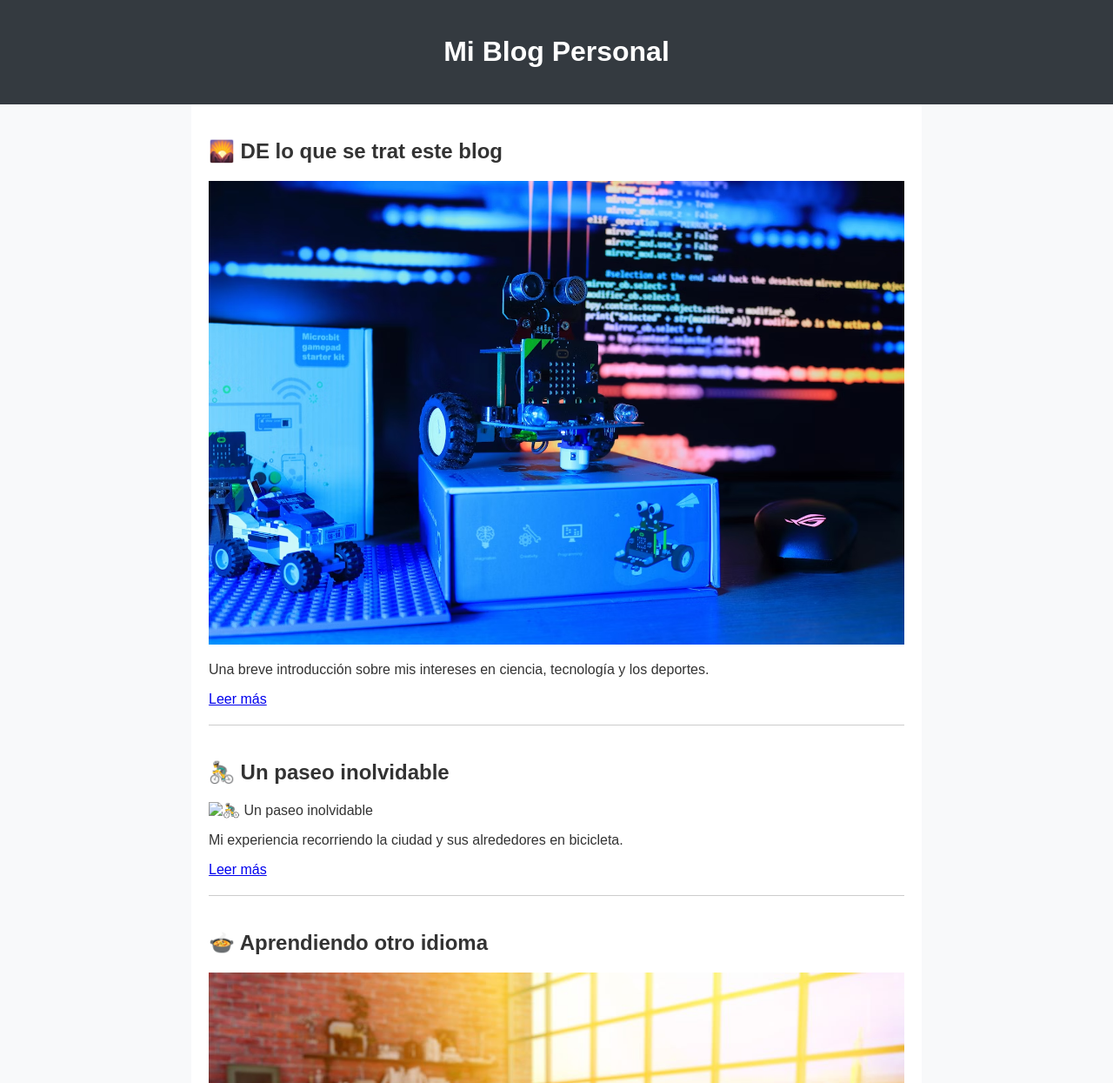
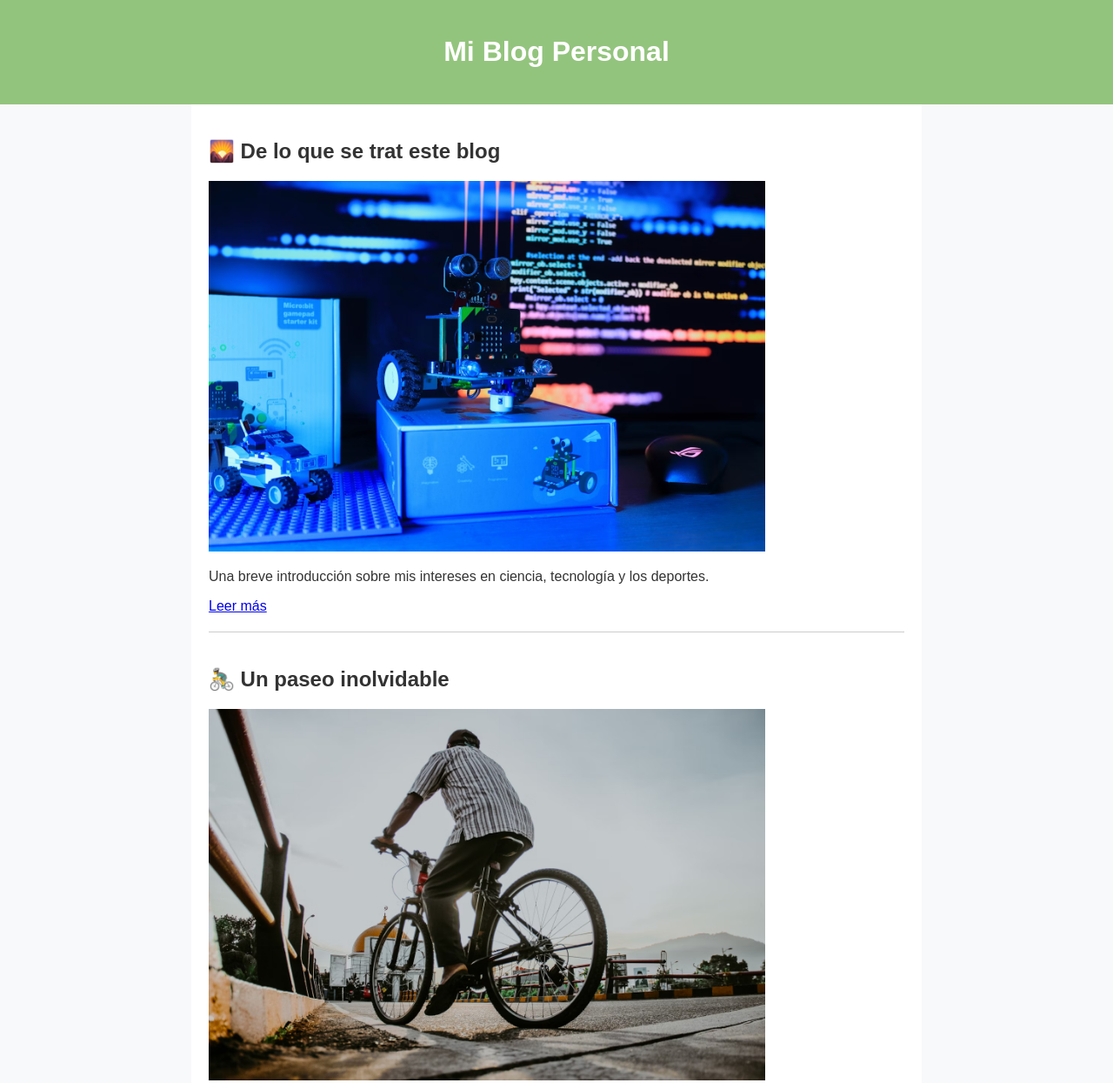
Before and after one commit to settheory172/blog, a plain HTML site: page index.html in a window 1280 px wide. Shown: the top 1245 px of the page at 87% size. Drawn offline with Linux system fonts and the light colour scheme.

```diff
--- a/index.html
+++ b/index.html
@@ -33,7 +33,7 @@
         const entrada = document.createElement("article");
         entrada.innerHTML = `
           <h2>${post.titulo}</h2>
-          <img src="${basePath}${post.imagen}" alt="${post.titulo}" style="max-width: 100%;">
+          <img src="${basePath}${post.imagen}" alt="${post.titulo}" style="max-width: 80%;">
           <p>${post.descripcion}</p>
           <a href="${basePath}entrada.html?id=${index}">Leer más</a>
         `;
--- a/posts.json
+++ b/posts.json
@@ -1,13 +1,13 @@
 [
   {
-	"titulo": "🌄 DE lo que se trat este blog",
+	"titulo": "🌄 De lo que se trat este blog",
     "descripcion": "Una breve introducción sobre mis intereses en ciencia, tecnología y los deportes.",
     "imagen": "img/science.avif"
   },
   {
     "titulo": "🚴‍♂️ Un paseo inolvidable",
     "descripcion": "Mi experiencia recorriendo la ciudad y sus alrededores en bicicleta.",
-    "imagen": "img/ciclying.avif"
+    "imagen": "img/cycling.avif"
   },
   {
     "titulo": "🍲 Aprendiendo otro idioma",
--- a/style.css
+++ b/style.css
@@ -7,7 +7,7 @@ body {
 }
 
 header {
-  background-color: #343a40;
+  background-color: #93c47d;
   color: white;
   padding: 20px 0;
   text-align: center;
@@ -44,7 +44,7 @@ article:hover {
 }
 
 footer {
-  background-color: #343a40;
+  background-color: #93c47d;
   color: white;
   text-align: center;
   padding: 10px 0;
```
Also changed, not shown: entrada.html (+1 -1 lines).
